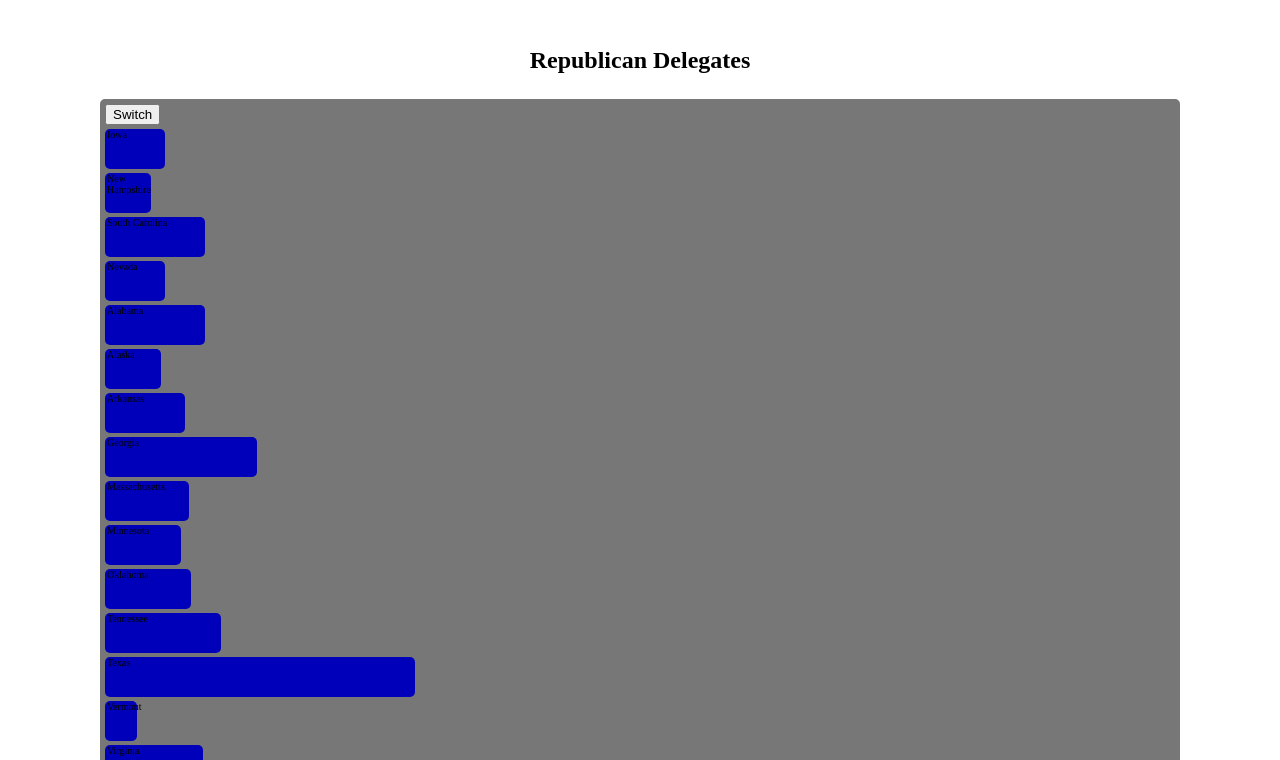
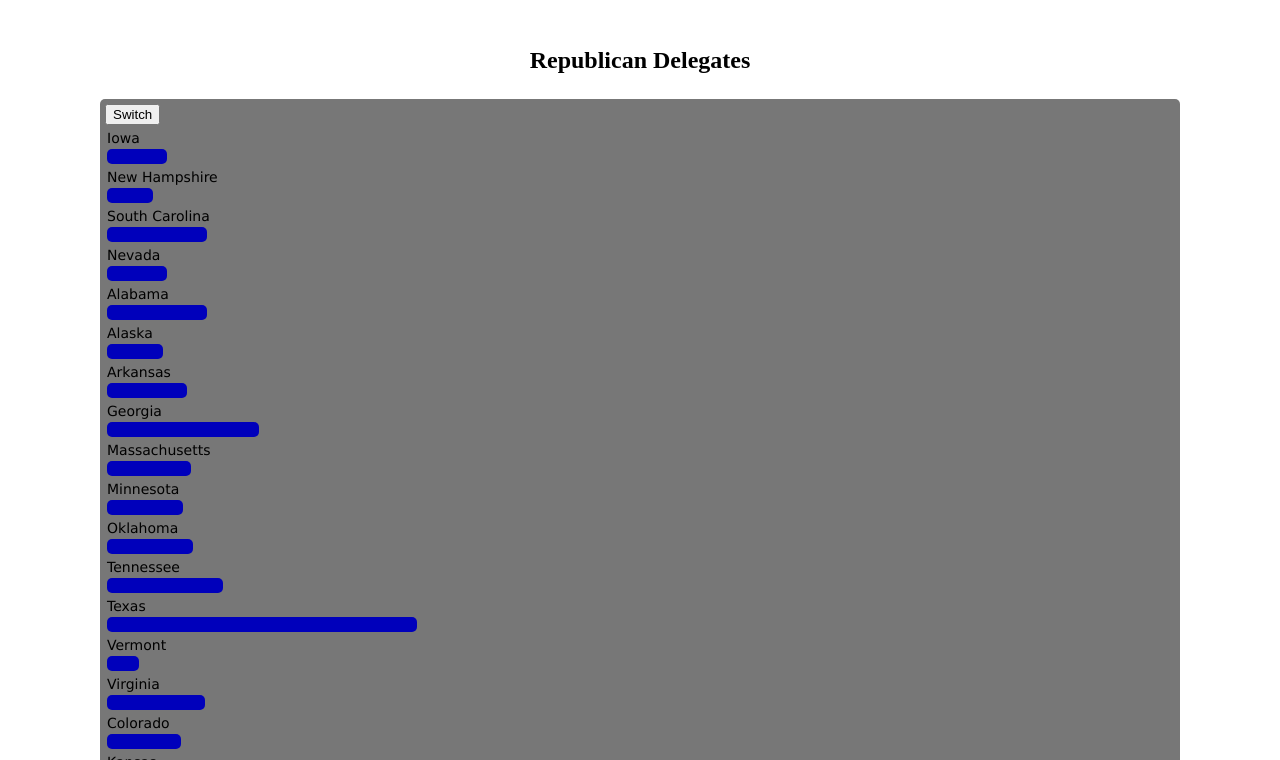
Before and after one commit to omgimanerd/softdev, a website: page hw05/index.html in a window 1280 px wide. Shown: the part 40-800 px from the top of the page. Drawn offline with nearby package versions, Linux system fonts and the light colour scheme.

Commit message:
more doots and dings

```diff
--- a/hw05/css/style.css
+++ b/hw05/css/style.css
@@ -31,13 +31,22 @@ h1 {
   border-radius: 5px;
 }
 
-#container div {
-  height: 40px;
+.state-container {
   margin: 4px 0px;
   padding: 0px 2px;
   border-radius: 5px;
-  font-size: 10px;
-  font-family: "Comic Sans";
+}
+
+.state-label {
+  height: 14px;
+  margin: 5px 0px;
+  font-size: 14px;
+  font-family: "Comic Sans", "Verdana", sans-serif;
+}
+
+.state-bar {
+  height: 15px;
+  border-radius: 5px;
 }
 
 #title {
--- a/hw05/index.js
+++ b/hw05/index.js
@@ -10,17 +10,34 @@ window.addEventListener('load', function() {
   var getScaledWidth = d3.scale.linear()
     .domain([0, 500])
     .range([0, 1000]);
-  var graph = container.selectAll('div').data(delegateData).enter();
 
-  graph.append('div').text(function(data, index) {
-    return data.state;
-  }).style('width', function(data, index) {
-    return getScaledWidth(data.republicanDelegates) + 'px';
-  }).style('background-color', '#0000bb');
+  var graph = container.selectAll('div')
+    .data(delegateData)
+    .enter()
+    .append('div')
+    .attr('class', 'state-container');
+
+  container.selectAll('.state-container')
+    .data(delegateData)
+    .append('div')
+    .attr('class', 'state-label')
+    .text(function(data) {
+      return data.state;
+    });
+
+  container.selectAll('.state-container')
+    .data(delegateData)
+    .append('div')
+    .attr('class', 'state-bar')
+    .style('width', function(data, index) {
+      return getScaledWidth(data.republicanDelegates) + 'px';
+    })
+    .style('background-color', '#0000bb');
 
   document.getElementById('switch').addEventListener('click', function() {
-    container.selectAll('div').data(delegateData)
-      .transition().duration(1000)
+    container.selectAll('.state-bar').data(delegateData)
+      .transition()
+      .duration(1000)
       .style('width', function(data, index) {
         if (republicans) {
           return getScaledWidth(data.democratDelegates) + 'px';
@@ -35,9 +52,11 @@ window.addEventListener('load', function() {
       });
 
     if (republicans) {
-      d3.select('#title').text('Democratic Delegates');
+      d3.select('#title')
+        .text('Democratic Delegates');
     } else {
-      d3.select('#title').text('Republican Delegates');
+      d3.select('#title')
+        .text('Republican Delegates');
     }
 
     republicans = !republicans;
```
